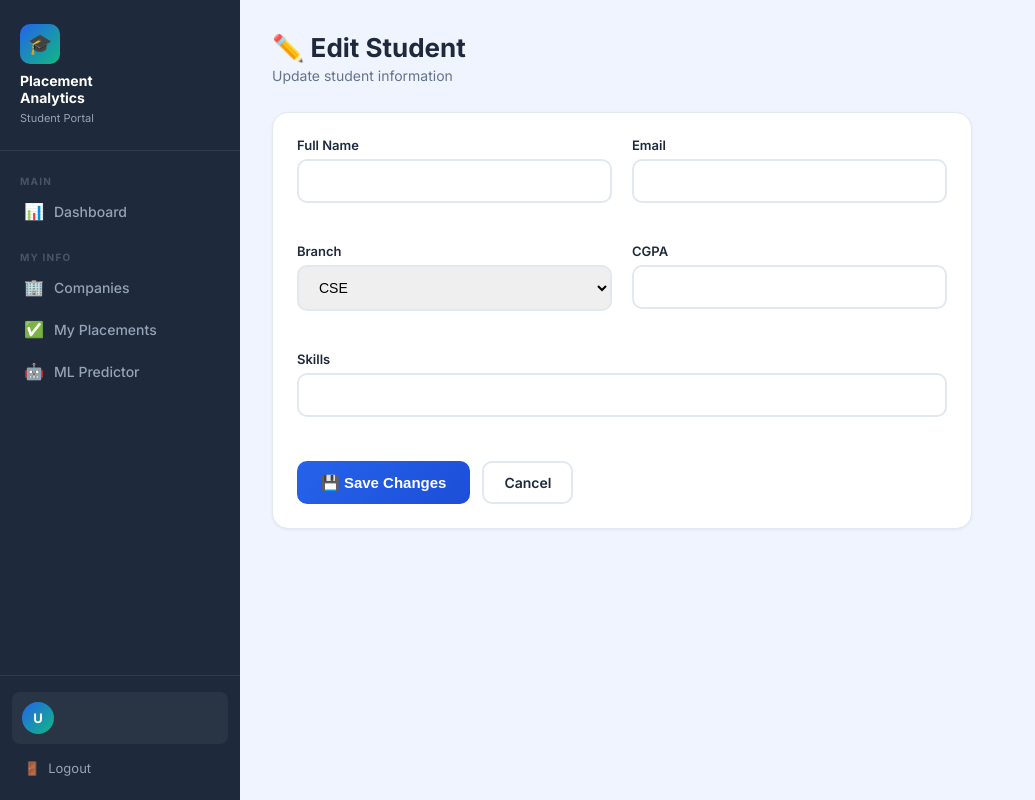
After one commit to govindturkar69-crypto/Placement-Analytics, a Flask app: template templates/edit_student.html in a window 1280 px wide. The commit adds this page. Shown: the whole page, without its empty margins (0-1035 px from the left). Run offline with Flask 3, Linux system fonts and the light colour scheme; the template is opened without the code that fills it, so the values that code supplies are empty; some libraries are stand-ins or nearby versions.

Commit message:
Add edit feature for students and companies

```diff
--- a/app.py
+++ b/app.py
@@ -382,5 +382,63 @@ def delete_placement(placement_id):
     flash('Placement deleted successfully!', 'success')
     return redirect(url_for('placements'))
 
+@app.route('/edit_student/<int:student_id>', methods=['GET', 'POST'])
+@login_required
+def edit_student(student_id):
+    if session.get('role') != 'admin':
+        flash('Access denied!', 'danger')
+        return redirect(url_for('dashboard'))
+    cur = mysql.connection.cursor()
+    if request.method == 'POST':
+        name = request.form['name']
+        email = request.form['email']
+        branch = request.form['branch']
+        cgpa = request.form['cgpa']
+        skills = request.form['skills']
+        cur.execute("""
+            UPDATE students
+            SET name=%s, email=%s, branch=%s, cgpa=%s, skills=%s
+            WHERE student_id=%s
+        """, (name, email, branch, cgpa, skills, student_id))
+        mysql.connection.commit()
+        cur.close()
+        flash('Student updated successfully!', 'success')
+        return redirect(url_for('students'))
+    cur.execute("SELECT * FROM students WHERE student_id=%s", (student_id,))
+    student = cur.fetchone()
+    cur.close()
+    return render_template('edit_student.html',
+        student=student,
+        user_name=session['user_name'])
+
+
+@app.route('/edit_company/<int:company_id>', methods=['GET', 'POST'])
+@login_required
+def edit_company(company_id):
+    if session.get('role') != 'admin':
+        flash('Access denied!', 'danger')
+        return redirect(url_for('dashboard'))
+    cur = mysql.connection.cursor()
+    if request.method == 'POST':
+        name = request.form['company_name']
+        package = request.form['package']
+        skills = request.form['required_skills']
+        visit_date = request.form['visit_date']
+        cur.execute("""
+            UPDATE companies
+            SET company_name=%s, package=%s, required_skills=%s, visit_date=%s
+            WHERE company_id=%s
+        """, (name, package, skills, visit_date, company_id))
+        mysql.connection.commit()
+        cur.close()
+        flash('Company updated successfully!', 'success')
+        return redirect(url_for('companies'))
+    cur.execute("SELECT * FROM companies WHERE company_id=%s", (company_id,))
+    company = cur.fetchone()
+    cur.close()
+    return render_template('edit_company.html',
+        company=company,
+        user_name=session['user_name'])
+
 if __name__ == '__main__':
     app.run(host='0.0.0.0', port=5000, debug=False)
--- a/templates/companies.html
+++ b/templates/companies.html
@@ -31,6 +31,10 @@
           <td>{{ c[4] }}</td>
           {% if session.role == 'admin' %}
           <td>
+            <a href="{{ url_for('edit_company', company_id=c[0]) }}"
+               style="background:#2563eb;color:white;padding:5px 10px;border-radius:6px;text-decoration:none;font-size:12px;margin-right:4px">
+              ✏️ Edit
+            </a>
             <a href="{{ url_for('delete_company', company_id=c[0]) }}"
                onclick="return confirm('Are you sure you want to delete this company?')"
                style="background:#ef4444;color:white;padding:5px 10px;border-radius:6px;text-decoration:none;font-size:12px">
--- /dev/null
+++ b/templates/edit_student.html
@@ -0,0 +1,64 @@
+{% extends "base.html" %}
+{% block title %}Edit Student{% endblock %}
+
+{% block content %}
+<div class="page-header">
+  <h1>✏️ Edit Student</h1>
+  <p>Update student information</p>
+</div>
+
+<div class="card" style="max-width:700px">
+  <div class="form-grid">
+    <div class="form-group">
+      <label>Full Name</label>
+      <input type="text" id="name" class="form-control" value="{{ student[1] }}">
+    </div>
+    <div class="form-group">
+      <label>Email</label>
+      <input type="email" id="email" class="form-control" value="{{ student[2] }}">
+    </div>
+    <div class="form-group">
+      <label>Branch</label>
+      <select id="branch" class="form-control">
+        {% for b in ['CSE','IT','ECE','EEE','Mechanical','Civil'] %}
+        <option {% if student[3]==b %}selected{% endif %}>{{ b }}</option>
+        {% endfor %}
+      </select>
+    </div>
+    <div class="form-group">
+      <label>CGPA</label>
+      <input type="number" id="cgpa" class="form-control"
+             step="0.1" min="0" max="10" value="{{ student[4] }}">
+    </div>
+    <div class="form-group" style="grid-column:1/-1">
+      <label>Skills</label>
+      <input type="text" id="skills" class="form-control" value="{{ student[5] }}">
+    </div>
+  </div>
+  <div class="form-actions">
+    <button class="btn-primary" style="width:auto;padding:11px 24px"
+            onclick="submitEdit()">
+      💾 Save Changes
+    </button>
+    <a href="{{ url_for('students') }}" class="btn-outline">Cancel</a>
+  </div>
+</div>
+
+<script>
+function submitEdit() {
+  const fields = ['name','email','branch','cgpa','skills'];
+  const form = document.createElement('form');
+  form.method = 'POST';
+  form.action = '/edit_student/{{ student[0] }}';
+  fields.forEach(f => {
+    const inp = document.createElement('input');
+    inp.type = 'hidden';
+    inp.name = f;
+    inp.value = document.getElementById(f).value;
+    form.appendChild(inp);
+  });
+  document.body.appendChild(form);
+  form.submit();
+}
+</script>
+{% endblock %}
```
Also changed, not shown: templates/edit_company.html (added, +59 -0 lines).
